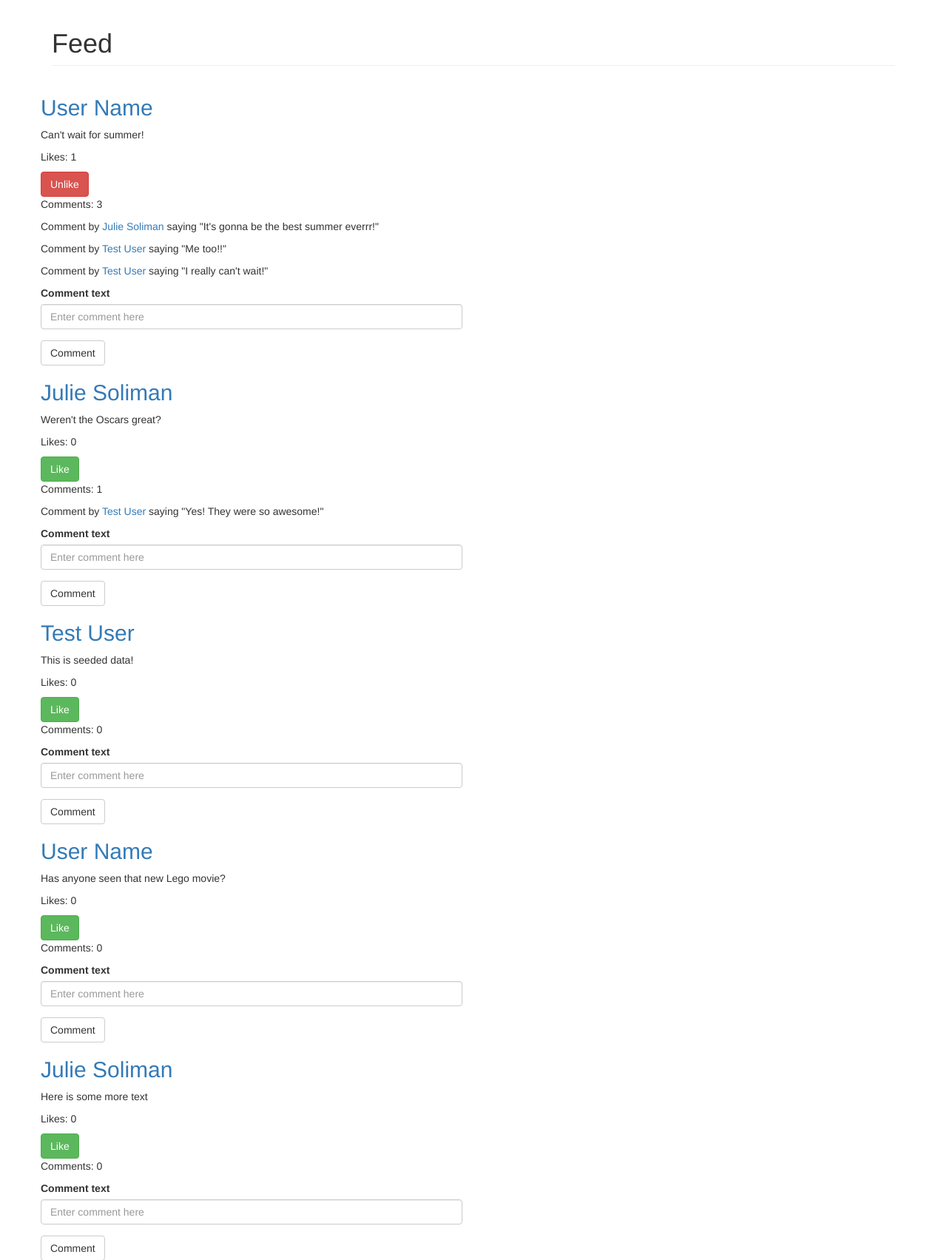
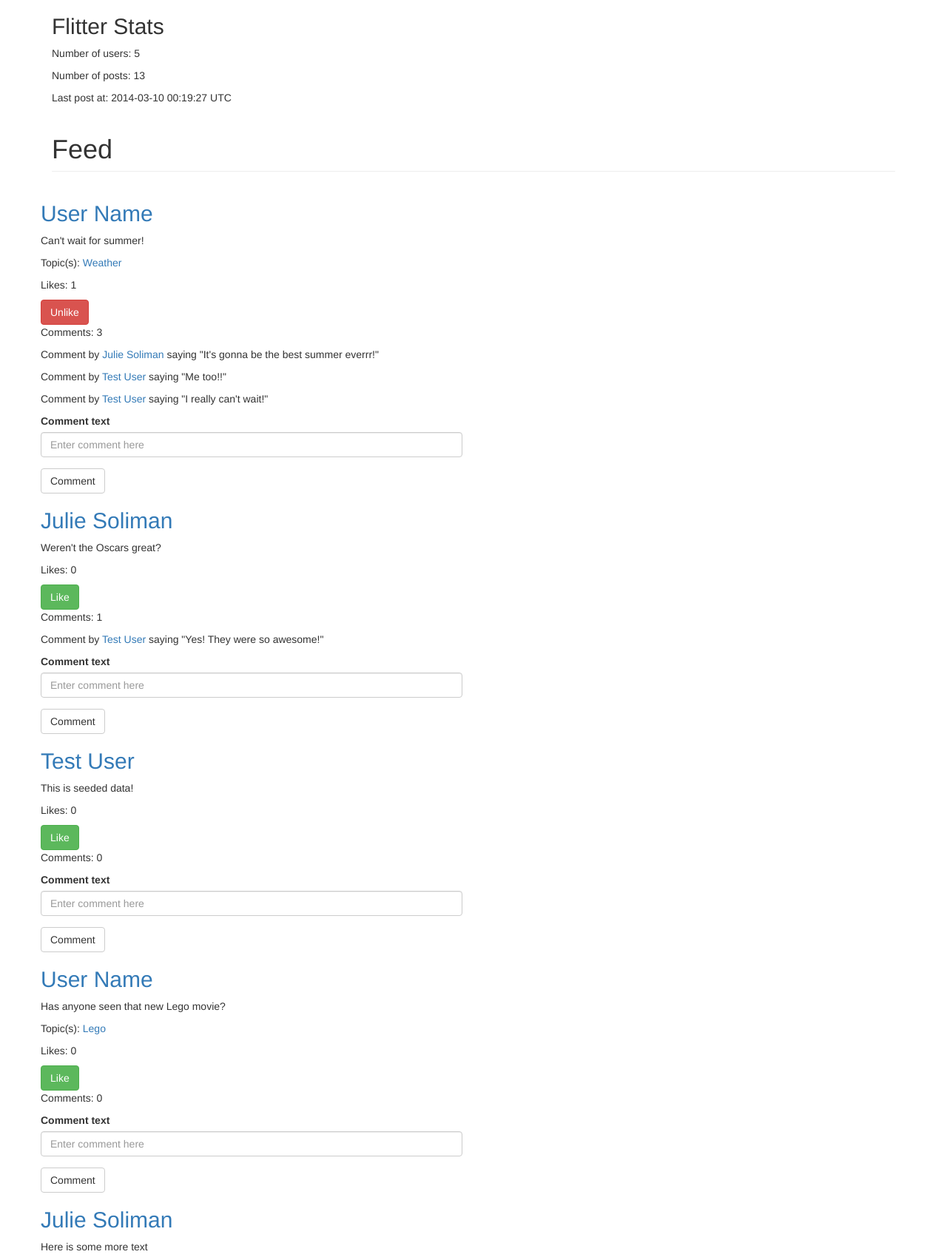
Before and after one commit to solimanjulie/juliesoliman_finalproject, a Rails app: page / in a window 1280 px wide. Shown: the part 51-1754 px from the top of the page at 74% size. Run offline with Rails 7, Linux system fonts and the light colour scheme; a user stored in the database is signed in; data comes from the database, SQL or seed files in the repository; both versions use the stored data as it was after the commit; style sheets or scripts are compiled from the project's sources; some libraries are stand-ins or nearby versions.

Commit message:
Add seeded data

```diff
--- a/app/controllers/posts_controller.rb
+++ b/app/controllers/posts_controller.rb
@@ -2,7 +2,6 @@ class PostsController < ApplicationController
 
   before_action :require_login, :except => [:home, :login]
   before_action :identify_user
-  # before_action :validate_entry, :only => [:create, :update]
 
   def identify_user
     user = User.find_by(id: session[:user_id])
@@ -16,13 +15,6 @@ class PostsController < ApplicationController
       redirect_to root_url, notice: "Nice Try!"
     end
   end
-
-  # def validate_entry
-  #   # we already ensure that there is text before adding it to the table, but we need user feedback
-  #   if params["post_text"].blank?
-  #     redirect_to user_url(session[:user_id]), notice: "You must enter text to post!"
-  #   end
-  # end
 
   def logout
     reset_session
@@ -91,5 +83,8 @@ class PostsController < ApplicationController
       # TODO fix this logic
      @posts = Post.joins('INNER JOIN follows ON follows.leader_id = posts.user_id').order("updated_at desc")
     end
+    @num_users = User.count
+    @num_posts = Post.count
+    @latest_post_time = Post.order("updated_at asc").first.updated_at
   end
 end
--- a/app/views/posts/home.html.erb
+++ b/app/views/posts/home.html.erb
@@ -1,3 +1,11 @@
+<div>
+  <h2>Flitter Stats</h2>
+  <p> Number of users: <%=@num_users%></p>
+  <p> Number of posts: <%=@num_posts%></p>
+  <p> Last post at: <%=@latest_post_time%></p>
+</div>
+
+
 <% if @logged_in %>
   <h1 class="page-header">Feed</h1>
   <% @posts.each do |post| %>
@@ -5,6 +13,18 @@
       <%user = User.find_by(id: post.user_id) %>
       <h2><%= link_to user.name, user_path(user.id) %></h2>
       <p><%= post.text %></p>
+
+
+     <% topics = Topic.joins('INNER JOIN mentions ON topics.id = mentions.topic_id').where('mentions.post_id = ?', post.id) %>
+      <% if !topics.blank? %>
+        <p>Topic(s):
+        <% topics.each do |topic| %>
+           <%= link_to topic.name, topic_path(topic.id) %>
+        <% end %>
+        </p>
+      <% end %>
+
+
       <p>Likes: <%= Like.where(post_id: post.id).count %></p>
       <% if Like.find_by(post_id: post.id, user_id: session[:user_id] ) %>
         <%= link_to "Unlike", like_path(post.id), :method => 'delete',
@@ -37,6 +57,7 @@
     </div>
   <% end %>
 <% else %>
-  <h2><%= link_to "Sign Up", new_user_url %></h2>
-  <h2><%= link_to "Sign In", new_session_url %></h2>
+  <h2> Welcome to Flitter! You are not currently signed in. </h2>
+  <p> New User? <%= link_to "Click here to sign up", new_user_url %> </p>
+  <p> Returning User? <%= link_to "Click here to sign in", new_session_url %></p>
 <% end %>
--- a/app/views/sessions/new.html.erb
+++ b/app/views/sessions/new.html.erb
@@ -7,6 +7,5 @@
   <%= label_tag :password %>
   <%= password_field_tag :password  %>
   <br>
-
   <%= submit_tag "Login" %>
 <% end %>
```
Also changed, not shown: app/controllers/follows_controller.rb (+0 -10 lines), app/controllers/likes_controller.rb (+0 -10 lines), app/views/posts/index.html.erb (+10 -2 lines), db/seeds.rb (+41 -4 lines), db/development.sqlite3.
